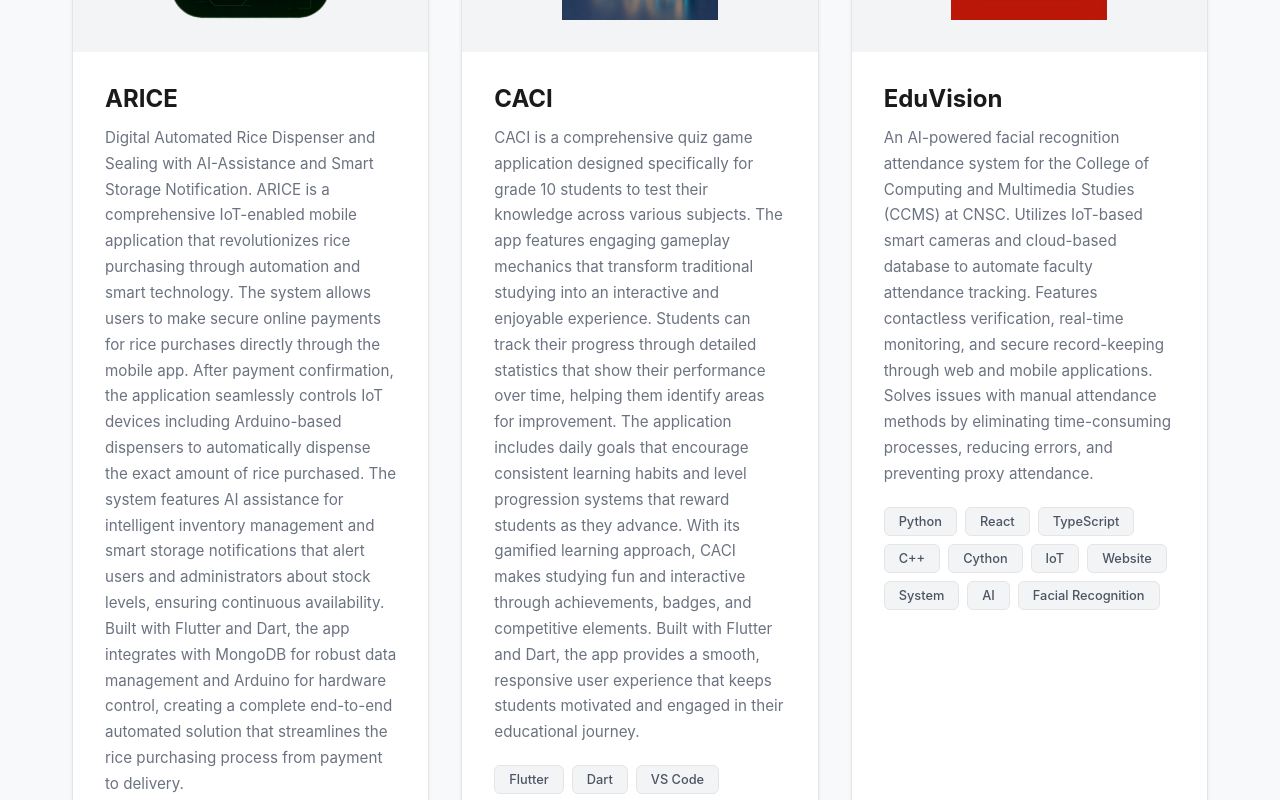
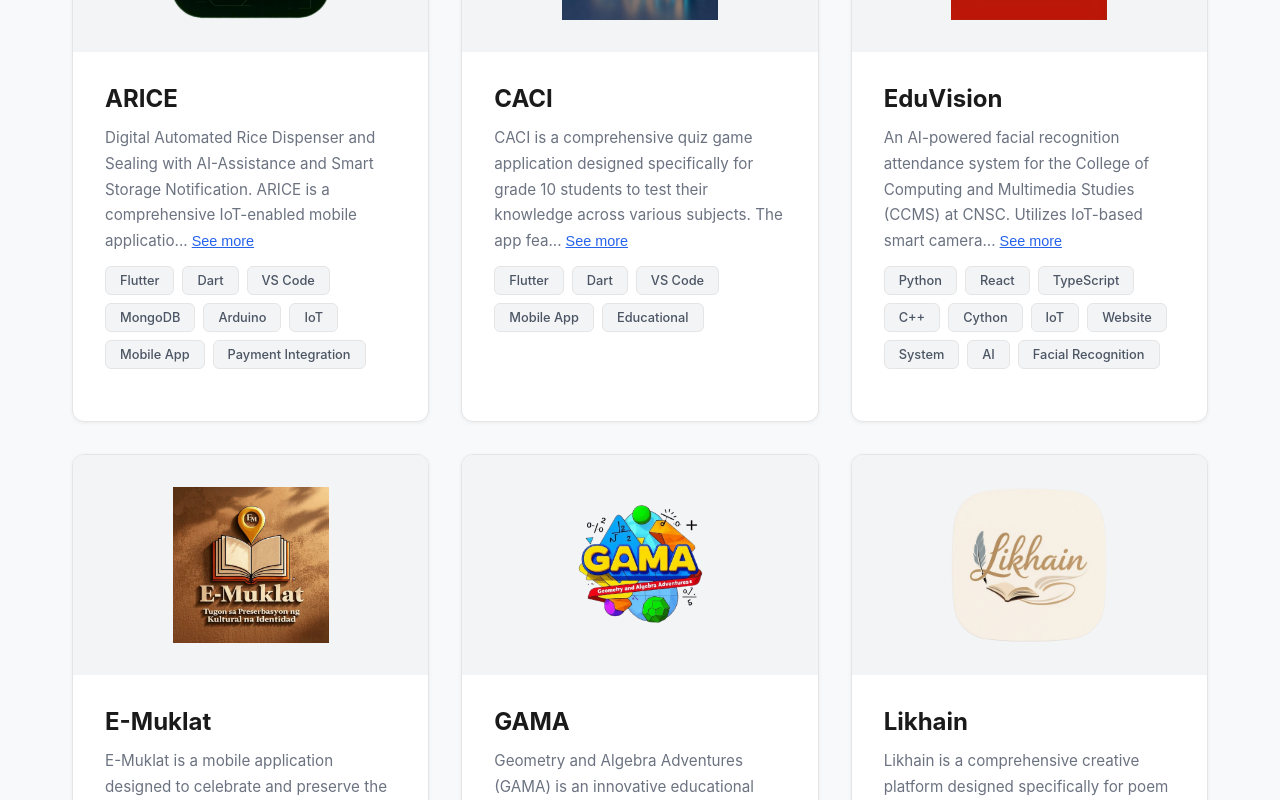
Before and after one commit to clarenceportugal/portfolio, a React (Vite) app: page / in a window 1280 px wide. Shown: the part 1980-2780 px from the top of the page. Built offline with nearby package versions, Linux system fonts and the light colour scheme.

Commit message:
Move See more button inline at the end of description text

```diff
--- a/src/App.css
+++ b/src/App.css
@@ -464,8 +464,25 @@ section {
 .project-info p {
   color: #6b7280;
   line-height: 1.7;
-  margin-bottom: 1.25rem;
+  margin-bottom: 0.75rem;
   font-size: 0.95rem;
+}
+
+.see-more-btn {
+  background: transparent;
+  border: none;
+  color: #2563eb;
+  font-size: 0.9rem;
+  font-weight: 500;
+  cursor: pointer;
+  padding: 0;
+  margin-left: 0.25rem;
+  transition: color 0.2s;
+  text-decoration: underline;
+}
+
+.see-more-btn:hover {
+  color: #1d4ed8;
 }
 
 .project-tags {
--- a/src/App.tsx
+++ b/src/App.tsx
@@ -30,6 +30,7 @@ function App() {
   const [mobileMenuOpen, setMobileMenuOpen] = useState(false)
   const [selectedCertificate, setSelectedCertificate] = useState<string | null>(null)
   const [projectFilter, setProjectFilter] = useState<string>('all')
+  const [expandedProjects, setExpandedProjects] = useState<Set<string>>(new Set())
   const canvasContainerRef = useRef<HTMLDivElement>(null)
 
   useEffect(() => {
@@ -230,6 +231,23 @@ function App() {
     if (canvasContainerRef.current) {
       canvasContainerRef.current.innerHTML = ''
     }
+  }
+
+  const toggleProjectDescription = (projectId: string) => {
+    setExpandedProjects(prev => {
+      const newSet = new Set(prev)
+      if (newSet.has(projectId)) {
+        newSet.delete(projectId)
+      } else {
+        newSet.add(projectId)
+      }
+      return newSet
+    })
+  }
+
+  const truncateDescription = (text: string, maxLength: number = 150): string => {
+    if (text.length <= maxLength) return text
+    return text.substring(0, maxLength).trim() + '...'
   }
 
   return (
@@ -444,14 +462,31 @@ function App() {
                 }
                 return project.category === projectFilter
               })
-              .map(project => (
+              .map(project => {
+                const isExpanded = expandedProjects.has(project.id)
+                const shouldTruncate = project.description.length > 150
+                const displayDescription = isExpanded || !shouldTruncate
+                  ? project.description
+                  : truncateDescription(project.description, 150)
+
+                return (
                   <div key={project.id} className="project-card">
                     <div className="project-image">
                       <img src={project.image} alt={`${project.title} App`} className="project-img" />
                     </div>
                     <div className="project-info">
                       <h3>{project.title}</h3>
-                    <p>{project.description}</p>
+                      <p>
+                        {displayDescription}
+                        {shouldTruncate && (
+                          <button
+                            className="see-more-btn"
+                            onClick={() => toggleProjectDescription(project.id)}
+                          >
+                            {isExpanded ? ' See less' : ' See more'}
+                          </button>
+                        )}
+                      </p>
                       <div className="project-tags">
                         {project.tags.map((tag, index) => (
                           <span key={index}>{tag}</span>
@@ -459,7 +494,8 @@ function App() {
                       </div>
                     </div>
                   </div>
-              ))}
+                )
+              })}
           </div>
         </div>
       </section>
```
Lines whose indentation alone changed are shown as unchanged.
